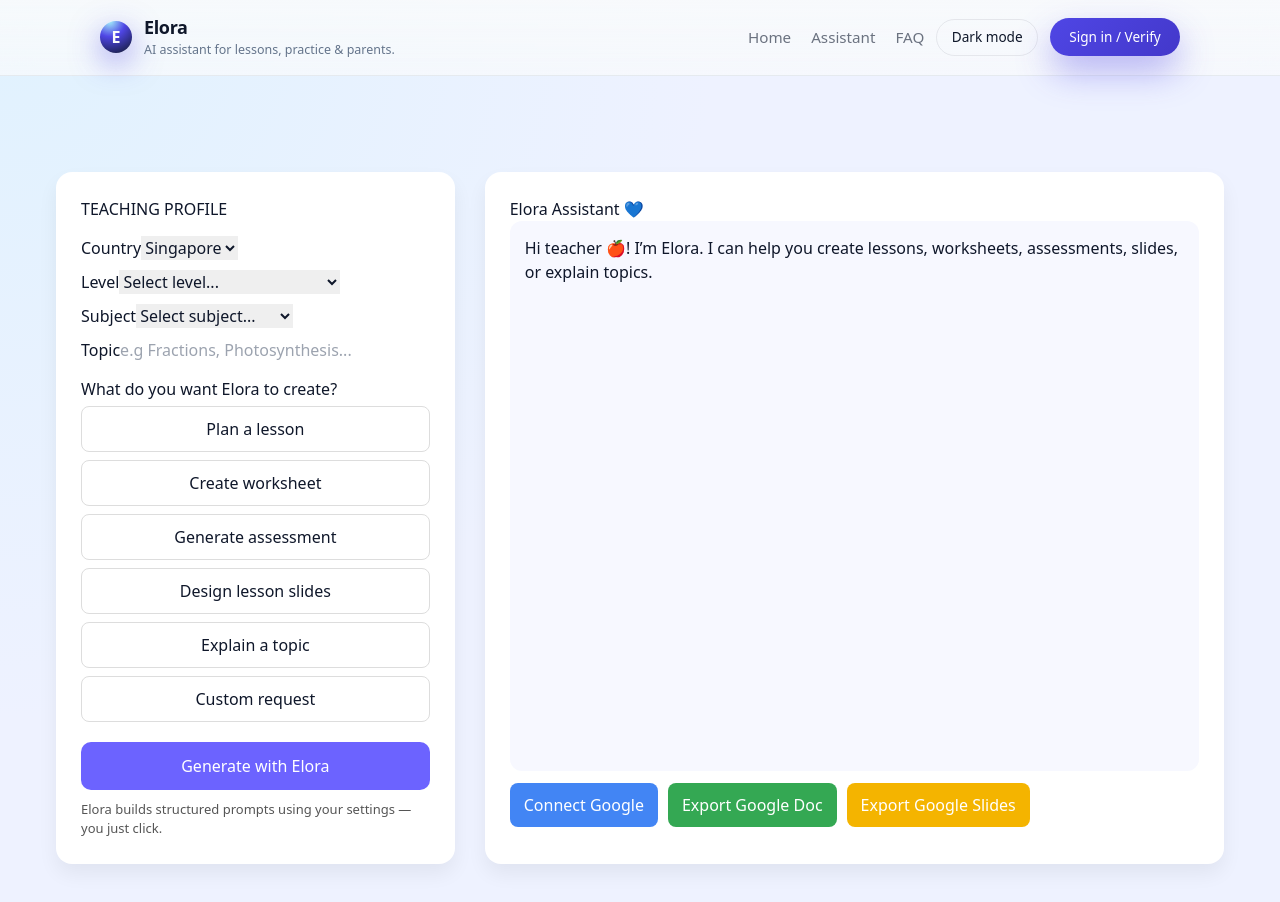
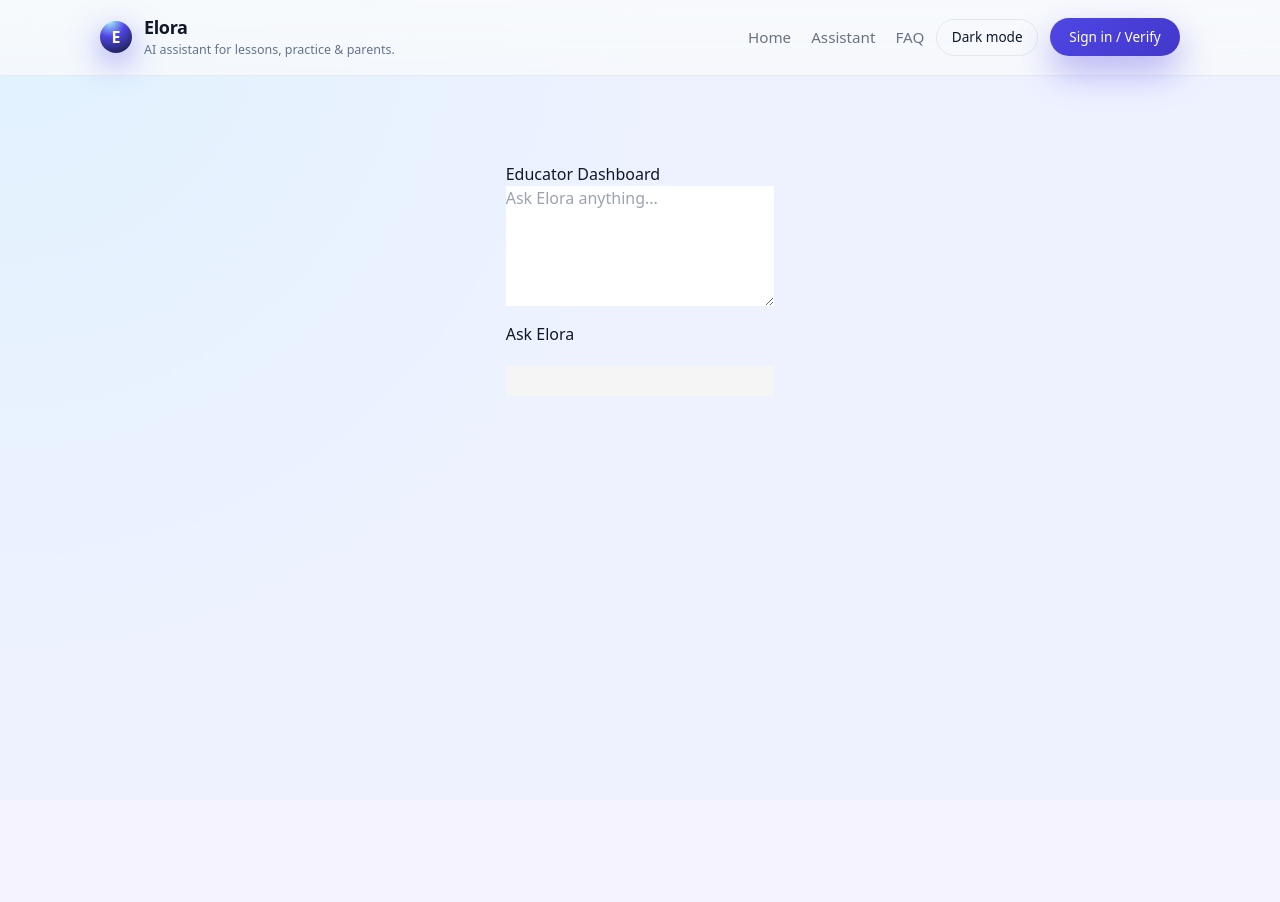
Before and after one commit to tweetharis-netizen/elora-verification-ui, a Next.js app: page /dashboard/educator in a window 1280 px wide. Shown: the top 902 px of the page. After the commit the page ends 800 px from the top, so only its background shows below. Built offline with nearby package versions, Linux system fonts and the light colour scheme.

Commit message:
Update educator.js

```diff
--- a/pages/dashboard/educator.js
+++ b/pages/dashboard/educator.js
@@ -1,258 +1,46 @@
 import { useState } from "react";
 
 export default function EducatorDashboard() {
-  const [role, setRole] = useState("Educator");
-  const [country, setCountry] = useState("Singapore");
-  const [level, setLevel] = useState("");
-  const [subject, setSubject] = useState("");
-  const [topic, setTopic] = useState("");
-  const [mode, setMode] = useState("");
-  const [message, setMessage] = useState("");
-  const [aiText, setAiText] = useState("");
-  const [loading, setLoading] = useState(false);
+  const [text, setText] = useState("");
+  const [response, setResponse] = useState("");
 
-  async function generateWithElora() {
-    try {
-      setLoading(true);
-      const res = await fetch("/api/assistant", {
-        method: "POST",
-        headers: { "Content-Type": "application/json" },
-        body: JSON.stringify({
-          role,
-          country,
-          level,
-          subject,
-          topic,
-          mode,
-          message,
-        }),
-      });
-
-      const data = await res.json();
-      setAiText(data.reply || "No response generated.");
-    } catch (err) {
-      console.error(err);
-      setAiText("Something went wrong — please try again.");
-    } finally {
-      setLoading(false);
-    }
-  }
-
-  async function exportDoc() {
-    const res = await fetch("/api/export/doc", {
+  async function sendRequest() {
+    const res = await fetch("/api/assistant", {
       method: "POST",
       headers: { "Content-Type": "application/json" },
       body: JSON.stringify({
-        title: "Elora Lesson Plan",
-        content: aiText,
+        role: "Educator",
+        country: "Singapore",
+        level: "Primary",
+        subject: "Math",
+        task: "lesson",
+        topic: "Fractions",
+        message: text
       }),
     });
 
     const data = await res.json();
-    if (data?.url) window.open(data.url, "_blank");
-    else alert("Please connect Google first.");
-  }
-
-  async function exportSlides() {
-    const res = await fetch("/api/export/slides", {
-      method: "POST",
-      headers: { "Content-Type": "application/json" },
-      body: JSON.stringify({
-        title: "Elora Slides",
-        content: aiText,
-      }),
-    });
-
-    const data = await res.json();
-    if (data?.url) window.open(data.url, "_blank");
-    else alert("Please connect Google first.");
-  }
-
-  function connectGoogle() {
-    window.location.href = "/api/google/auth";
+    setResponse(data.reply);
   }
 
   return (
-    <div style={{ padding: "40px", display: "flex", gap: "30px" }}>
-      {/* LEFT PANEL */}
-      <div
-        style={{
-          width: "35%",
-          padding: "25px",
-          borderRadius: "16px",
-          background: "white",
-          boxShadow: "0 10px 20px rgba(0,0,0,0.06)",
-        }}
-      >
-        <h3>TEACHING PROFILE</h3>
+    <div style={{ padding: 30 }}>
+      <h2>Educator Dashboard</h2>
 
-        <div style={{ marginTop: "15px" }}>
-          <label>Country</label>
-          <select
-            value={country}
-            onChange={(e) => setCountry(e.target.value)}
-          >
-            <option>Singapore</option>
-            <option>USA</option>
-            <option>UK</option>
-            <option>Australia</option>
-          </select>
-        </div>
+      <textarea
+        placeholder="Ask Elora anything..."
+        value={text}
+        onChange={(e) => setText(e.target.value)}
+        style={{ width: "100%", height: 120 }}
+      />
 
-        <div style={{ marginTop: "10px" }}>
-          <label>Level</label>
-          <select value={level} onChange={(e) => setLevel(e.target.value)}>
-            <option value="">Select level...</option>
-            <option>Primary</option>
-            <option>Lower Secondary</option>
-            <option>Upper Secondary / O-Level</option>
-            <option>Junior College</option>
-          </select>
-        </div>
+      <button onClick={sendRequest} style={{ marginTop: 10 }}>
+        Ask Elora
+      </button>
 
-        <div style={{ marginTop: "10px" }}>
-          <label>Subject</label>
-          <select value={subject} onChange={(e) => setSubject(e.target.value)}>
-            <option value="">Select subject...</option>
-            <option>Math</option>
-            <option>Science</option>
-            <option>English</option>
-            <option>History</option>
-            <option>Geography</option>
-            <option>Computer Science</option>
-          </select>
-        </div>
-
-        <div style={{ marginTop: "10px" }}>
-          <label>Topic</label>
-          <input
-            value={topic}
-            onChange={(e) => setTopic(e.target.value)}
-            placeholder="e.g Fractions, Photosynthesis..."
-          />
-        </div>
-
-        <div style={{ marginTop: "15px" }}>
-          <label>What do you want Elora to create?</label>
-
-          <div style={{ display: "grid", gap: "8px", marginTop: "5px" }}>
-            {[
-              "Plan a lesson",
-              "Create worksheet",
-              "Generate assessment",
-              "Design lesson slides",
-              "Explain a topic",
-              "Custom request",
-            ].map((m) => (
-              <button
-                key={m}
-                onClick={() => setMode(m)}
-                style={{
-                  padding: "10px",
-                  borderRadius: "8px",
-                  border: mode === m ? "2px solid #6C63FF" : "1px solid #ddd",
-                  background: mode === m ? "#f2f0ff" : "white",
-                }}
-              >
-                {m}
-              </button>
-            ))}
-          </div>
-        </div>
-
-        <button
-          onClick={generateWithElora}
-          style={{
-            marginTop: "20px",
-            background: "#6C63FF",
-            color: "white",
-            padding: "12px",
-            width: "100%",
-            borderRadius: "10px",
-          }}
-        >
-          {loading ? "Thinking..." : "Generate with Elora"}
-        </button>
-
-        <p style={{ marginTop: "10px", fontSize: "13px", color: "#555" }}>
-          Elora builds structured prompts using your settings — you just click.
-        </p>
-      </div>
-
-      {/* RIGHT PANEL */}
-      <div
-        style={{
-          width: "65%",
-          background: "white",
-          padding: "25px",
-          borderRadius: "16px",
-          boxShadow: "0 10px 20px rgba(0,0,0,0.06)",
-        }}
-      >
-        <h3>Elora Assistant 💙</h3>
-
-        <div
-          style={{
-            height: "550px",
-            overflowY: "auto",
-            padding: "15px",
-            borderRadius: "12px",
-            background: "#f7f8ff",
-          }}
-        >
-          {aiText ? (
-            <p style={{ whiteSpace: "pre-line" }}>{aiText}</p>
-          ) : (
-            <p>Hi teacher 🍎! I’m Elora. I can help you create lessons, worksheets, assessments, slides, or explain topics.</p>
-          )}
-        </div>
-
-        {/* EXPORT BUTTONS */}
-        <div
-          style={{
-            marginTop: "12px",
-            display: "flex",
-            gap: "10px",
-            alignItems: "center",
-          }}
-        >
-          <button
-            onClick={connectGoogle}
-            style={{
-              padding: "10px 14px",
-              background: "#4285F4",
-              color: "white",
-              borderRadius: "8px",
-            }}
-          >
-            Connect Google
-          </button>
-
-          <button
-            onClick={exportDoc}
-            style={{
-              padding: "10px 14px",
-              background: "#34A853",
-              color: "white",
-              borderRadius: "8px",
-            }}
-          >
-            Export Google Doc
-          </button>
-
-          <button
-            onClick={exportSlides}
-            style={{
-              padding: "10px 14px",
-              background: "#F4B400",
-              color: "white",
-              borderRadius: "8px",
-            }}
-          >
-            Export Google Slides
-          </button>
-        </div>
-      </div>
+      <pre style={{ whiteSpace: "pre-wrap", background: "#f5f5f5", padding: 15, marginTop: 20 }}>
+        {response}
+      </pre>
     </div>
   );
 }
```
